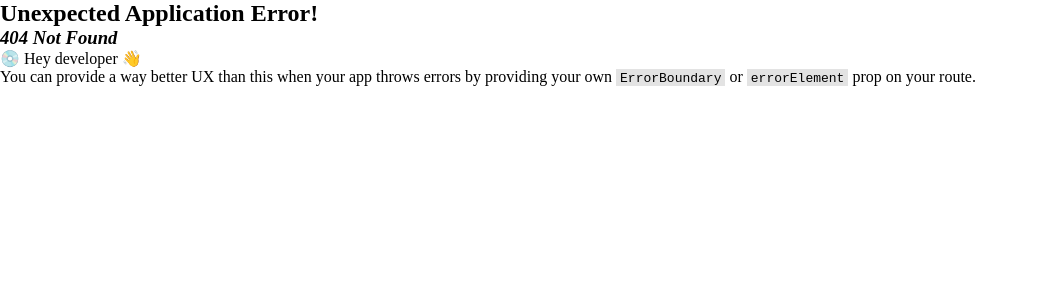
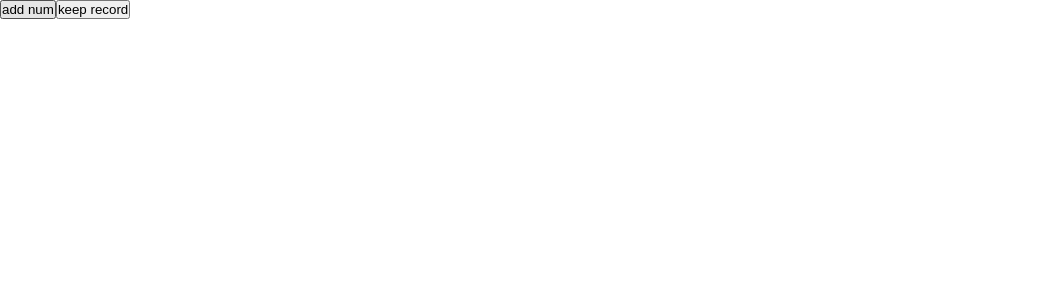
Before and after one commit to Hassan-154/codeSynce-intern-vite-practice, a React (Vite) app: page /practice in a window 1280 px wide. Before the commit this address had no page. Shown: the top 300 px of the page, without its empty margins (0-1038 px from the left). Built offline with nearby package versions, Linux system fonts and the light colour scheme.

Commit message:
code push

```diff
--- a/src/pages/Home.jsx
+++ b/src/pages/Home.jsx
@@ -1,5 +1,6 @@
 
 function Home() {
+
   return (
     <div className="section"><h1>I am Home</h1></div>
   )
--- a/src/pages/LoginPage.jsx
+++ b/src/pages/LoginPage.jsx
@@ -13,8 +13,12 @@ function LoginPage() {
     name:'filter',
     id:2
   })
-  console.log(state)
 
+
+
+  //changing the data in object called mutation
+  //we cant change the array directly.
+  //we create new copy of array than copy the data
 
   //email validation using regEx
   const emailPattern =
--- /dev/null
+++ b/src/pages/Practice.jsx
@@ -0,0 +1,82 @@
+import React,{useEffect, useState} from 'react'
+
+function Practice() {
+    const  [state,setState]= useState(1)
+
+    useEffect(()=>{
+            setState(state+1) //2
+            console.log( 'useEffect step 1: ' + state)
+            setState(state+1) //3
+            console.log( 'useEffect step 2: ' + state)
+            setState(state+1) //4
+            console.log( 'useEFfect step 3: ' + state)
+    },[])
+
+    function add()
+    {
+            setState(state+1)
+            console.log( 'useState step 1: ' + state)
+
+            setState(state+1)
+            console.log( 'useState step 2: ' + state)
+
+            setState(state+1)
+            console.log( 'useState step 3: ' + state)
+    }
+
+//     //to rest when component react rerender
+//     const [state, setState] = useState(2);
+
+//     function render()
+//     {
+//         setState(state+1);
+//     }
+//     //to test when react does not rerender:
+//      let count = 0
+//     function updateCount () {
+//        count = count +1
+//        console.log(count)
+//     }
+//     //to test that we cant change state outside of any condition
+//     //setState(4)
+//     //we cant do this because we already declare the initial state.
+
+//     //change the object property value in useState
+//     const [obj, setObj] = useState({
+//         product: 'shirt',
+//         quantity: 20
+//     });
+//     console.log(obj);
+//     function changeOBJ()
+//     {
+//         //how can we change the property value
+//         setObj({
+//             ...obj,
+//             quantity: 30
+//         })
+//         console.log( 'after changing the property value: ' + changeOBJ,obj)
+//         //how to add new property
+//         setObj({
+//             ...obj,
+//             price: '70$'
+//         })
+//         console.log( 'after adding new the property: ' + changeOBJ)
+//     }
+
+
+  return (
+    <div>
+{/* //      <button onClick={updateCount}>update count {count}</button>
+//      check the render method
+//     <h1>heading</h1>
+//     <h1>current state: {state}</h1>
+//     <button onClick={render}>click to change state:</button>
+//     call function to change obj property value
+//     <button onClick={changeOBJ}>Change OBJ</button> */}
+         <button onClick={add} >add num</button>
+         <button onClick={add} >keep record</button>
+     </div>
+  )
+}
+
+export default Practice
```
Also changed, not shown: src/main.jsx (+13 -4 lines), notes/react-3.txt, notes/react-4.txt (added).
